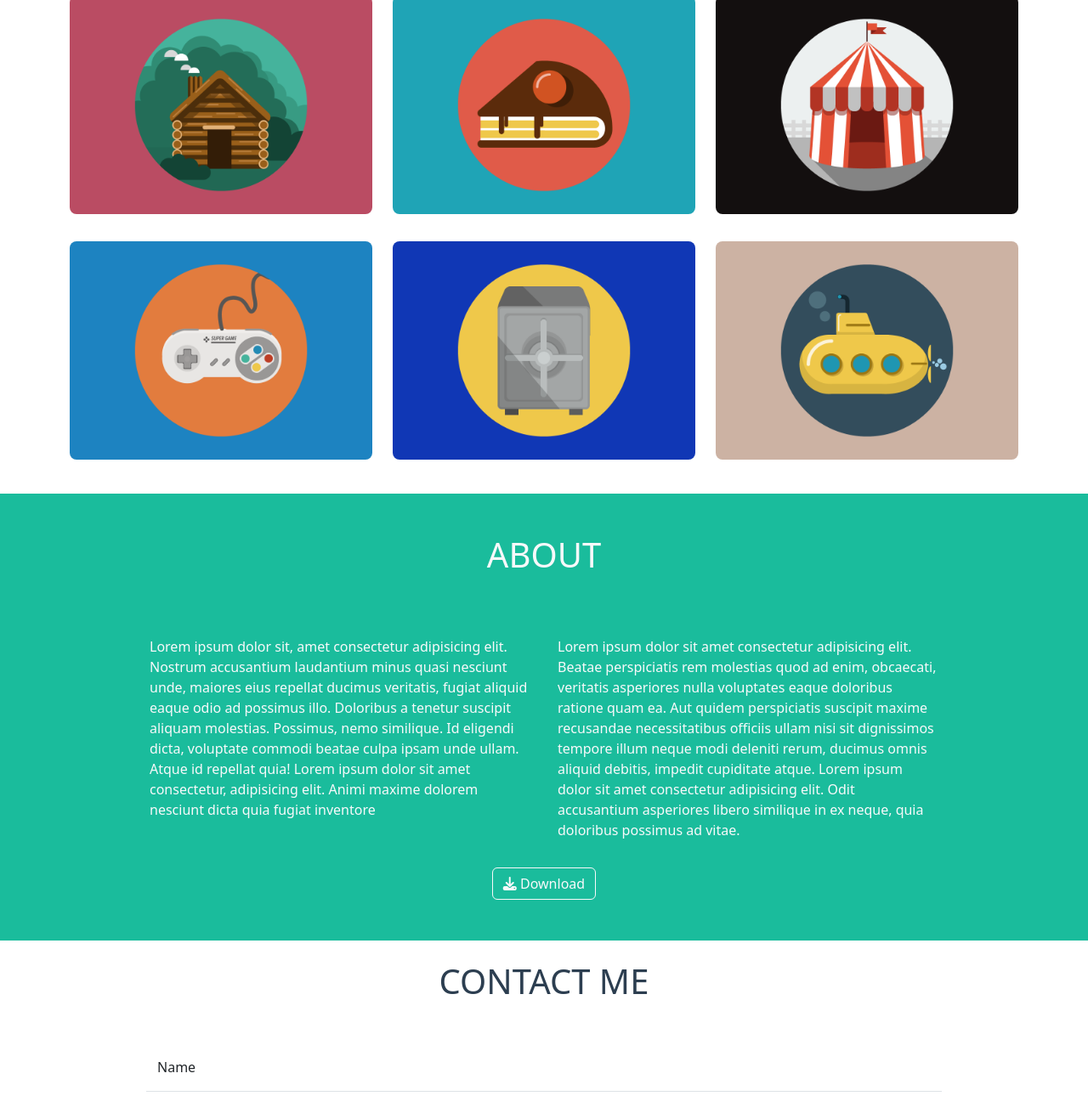
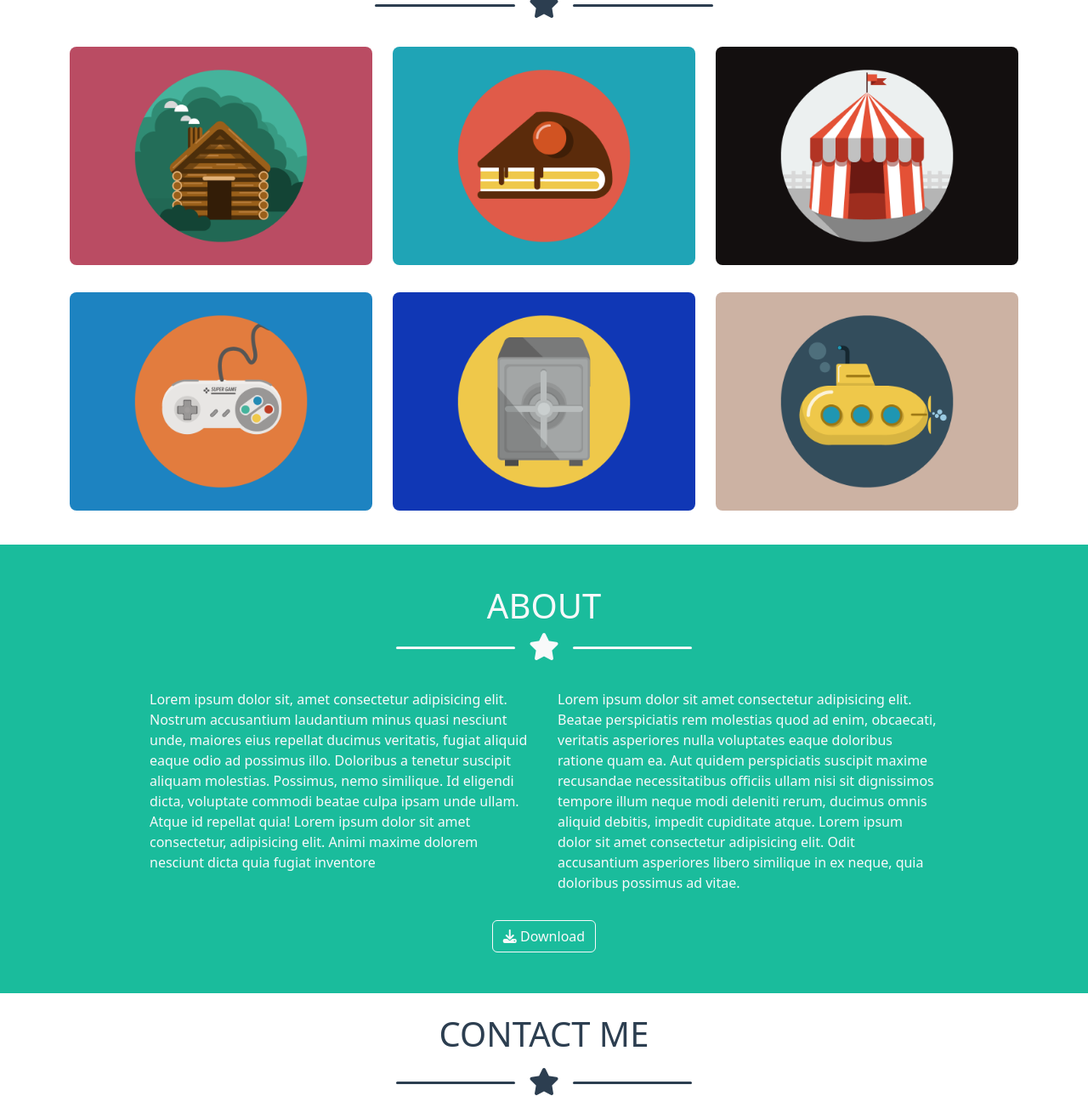
Before and after one commit to PaoloZampa/html-css-bootstrap-freelancer, a plain HTML site: page index.html in a window 1280 px wide. Shown: the part 577-1867 px from the top of the page at 85% size. Drawn offline with nearby package versions, Linux system fonts and the light colour scheme.

Commit message:
add star hr and comments

```diff
--- a/assets/css/style.css
+++ b/assets/css/style.css
@@ -16,7 +16,7 @@
     color: var(--darker);
 }
 
-.t_primary{
+.t_primary {
     color: var(--main);
 }
 
@@ -24,8 +24,12 @@
     background-color: var(--main);
 }
 
-.bg_dark{
+.bg_dark {
     background-color: var(--dark);
+}
+
+.bg_darker {
+    background-color: var(--darker);
 }
 
 /* #endregion utilites */
@@ -40,6 +44,18 @@ div#offcanvasNavbar,
 
 /* main */
 
+.hr_large {
+    width: 165px;
+    height: 3px;
+    border-radius: 15px;
+}
+
+.hr_small {
+    width: 140px;
+    height: 3px;
+    border-radius: 15px;
+}
+
 .jumbotron,
 .about {
     background-color: var(--main);
--- a/index.html
+++ b/index.html
@@ -80,9 +80,23 @@
             <!-- jumbo -->
             <section class="jumbotron">
                 <div class="container text-center text-white">
+
+                    <!-- avatar -->
                     <img class="pt-4" src="./assets/img/avatar.svg" alt=""
                         width="200px">
-                    <h1 class="p-4">START BOOTSTRAP</h1>
+
+                    <!-- title -->
+                    <h1 class="p-3 mb-0">START BOOTSTRAP</h1>
+
+                    <!-- star -->
+                    <div class="star_hr d-flex justify-content-center
+                        align-items-center gap-3 pb-3">
+                        <div class="hr_large bg-light"></div>
+                        <div class="star"><i class="fa-solid fa-star fa-2x"></i></div>
+                        <div class="hr_large bg-light"></div>
+                    </div>
+
+                    <!-- info -->
                     <div class="pb-4">
                         GRAPHIC ARTIST - WEB DESIGNER - ILLUSTRATOR
                     </div>
@@ -94,35 +108,55 @@
                 <div class="container text-center my-4">
 
                     <!-- title -->
-                    <h1 class="py-3 t_darker">PORTFOLIO</h1>
+                    <h1 class="pt-3 t_darker">PORTFOLIO</h1>
 
-                    <!-- img -->
+                    <!-- star -->
+                    <div class="star_hr d-flex justify-content-center
+                        align-items-center gap-3 pb-3">
+                        <div class="hr_large bg_darker"></div>
+                        <div class="star t_darker"><i class="fa-solid fa-star
+                                fa-2x"></i></div>
+                        <div class="hr_large bg_darker"></div>
+                    </div>
+
                     <div class="row row-cols-md-2 row-cols-lg-3">
+
+                        <!-- img -->
                         <div class="col-12 my-3">
                             <img class="img-fluid rounded-3"
                                 src="./assets/img/cabin.png"
                                 alt="">
                         </div>
+
+                        <!-- img -->
                         <div class="col-12 my-3">
                             <img class="img-fluid rounded-3"
                                 src="./assets/img/cake.png"
                                 alt="">
                         </div>
+
+                        <!-- img -->
                         <div class="col-12 my-3">
                             <img class="img-fluid rounded-3"
                                 src="./assets/img/circus.png"
                                 alt="">
                         </div>
+
+                        <!-- img -->
                         <div class="col-12 my-3">
                             <img class="img-fluid rounded-3"
                                 src="./assets/img/game.png"
                                 alt="">
                         </div>
+
+                        <!-- img -->
                         <div class="col-12 my-3">
                             <img class="img-fluid rounded-3"
                                 src="./assets/img/safe.png"
                                 alt="">
                         </div>
+
+                        <!-- img -->
                         <div class="col-12 my-3">
                             <img class="img-fluid rounded-3"
                                 src="./assets/img/submarine.png" alt="">
@@ -133,9 +167,21 @@
 
             <!-- about -->
             <section id="about" class="about text-light">
-                <h1 class="text-center py-5">ABOUT</h1>
+
+                <!-- title -->
+                <h1 class="text-center pt-5">ABOUT</h1>
+
+                <!-- star -->
+                <div class="star_hr d-flex justify-content-center
+                    align-items-center gap-3 pb-3">
+                    <div class="hr_small bg-light"></div>
+                    <div class="star"><i class="fa-solid fa-star fa-2x"></i></div>
+                    <div class="hr_small bg-light"></div>
+                </div>
                 <div class="container w-75">
                     <div class="row row-cols-md-2">
+
+                        <!-- p1 -->
                         <div class="col-12 p-3">Lorem ipsum dolor sit, amet
                             consectetur
                             adipisicing elit. Nostrum accusantium laudantium
@@ -148,6 +194,8 @@
                             amet consectetur, adipisicing elit. Animi maxime
                             dolorem nesciunt dicta quia fugiat inventore
                         </div>
+
+                        <!-- p2 -->
                         <div class="col-12 p-3">Lorem ipsum dolor sit amet
                             consectetur
                             adipisicing elit. Beatae perspiciatis rem molestias
@@ -162,6 +210,8 @@
                             in ex neque, quia doloribus possimus ad vitae.
                         </div>
                     </div>
+
+                    <!-- button -->
                     <div class="text-center pb-5 pt-3">
                         <button type="button" class="btn btn-outline-light"><i
                                 class="fa-solid fa-download"></i> Download</button>
@@ -172,25 +222,43 @@
             <!-- contact me -->
             <section id="contact" class="contact_me">
                 <h1 class="text-center pt-4 t_darker">CONTACT ME</h1>
+
+                <!-- star -->
+                <div class="star_hr d-flex justify-content-center
+                    align-items-center gap-3 pt-2">
+                    <div class="hr_small bg_darker"></div>
+                    <div class="star t_darker"><i class="fa-solid fa-star
+                            fa-2x"></i></div>
+                    <div class="hr_small bg_darker"></div>
+                </div>
+
                 <div class="container w-75 py-4">
+
+                    <!-- name -->
                     <div class="form-floating my-3">
                         <input type="text" class="form-control border-0
                             rounded-0 border-bottom"
                             placeholder="Mario Rossi">
                         <label for="floatingInput">Name</label>
                     </div>
+
+                    <!-- e-mail -->
                     <div class="form-floating my-3">
                         <input type="text" class="form-control border-0
                             rounded-0 border-bottom"
                             placeholder="name@example.com">
                         <label for="floatingInput">Email address</label>
                     </div>
+
+                    <!-- phone -->
                     <div class="form-floating my-3">
                         <input type="text" class="form-control border-0
                             rounded-0 border-bottom"
-                            placeholder="name@example.com">
-                        <label for="floatingInput">Email address</label>
+                            placeholder="234523423">
+                        <label for="floatingInput">Phone Number</label>
                     </div>
+
+                    <!-- text-area -->
                     <div class="form-floating">
                         <textarea class="form-control border-0 rounded-0
                             border-bottom" placeholder="Leave a
@@ -198,6 +266,8 @@
                             250px"></textarea>
                         <label for="floatingTextarea2">Message</label>
                     </div>
+
+                    <!-- button -->
                     <button type="submit" class="btn bg_primary btn-dark
                         border-0 my-4 text-white">Send</button>
                 </div>
@@ -212,12 +282,16 @@
             <div class="top_footer bg_dark">
                 <div class="container">
                     <div class="row row-cols-md-3 text-center text-white">
+
+                        <!-- location -->
                         <div class="col12">
                             <h3 class="pt-4">LOCATION</h3>
                             <p>
                                 2215 John Daniel Drive Clark, MO54342
                             </p>
                         </div>
+
+                        <!-- social -->
                         <div class="col12">
                             <h3 class="pt-4">AROUND THE WEB</h3>
                             <div class="spinner-border text-light"
@@ -245,12 +319,15 @@
                                         class="fa-brands fa-linkedin-in"></i></a>
                             </div>
                         </div>
+
+                        <!-- about -->
                         <div class="col12">
                             <h3 class="pt-4">ABOUT FREELANCER</h3>
                             <p>
                                 Lorem ipsum dolor, sit amet consectetur
                                 adipisicing elit. Inventore eveniet perspiciatis
-                                culpa perferendis <a class="text-decoration-none t_primary" href="#about">Start Bootstrap</a>.
+                                culpa perferendis <a class="text-decoration-none
+                                    t_primary" href="#about">Start Bootstrap</a>.
                             </p>
                         </div>
                     </div>
@@ -261,7 +338,7 @@
             <div class="bottom_footer text-center text-white">
                 <div class="py-5">
                     <i class="fa fa-copyright" aria-hidden="true"></i> Paolo
-                    Zampa industries
+                    Zampa industries.
                 </div>
             </div>
 
```
